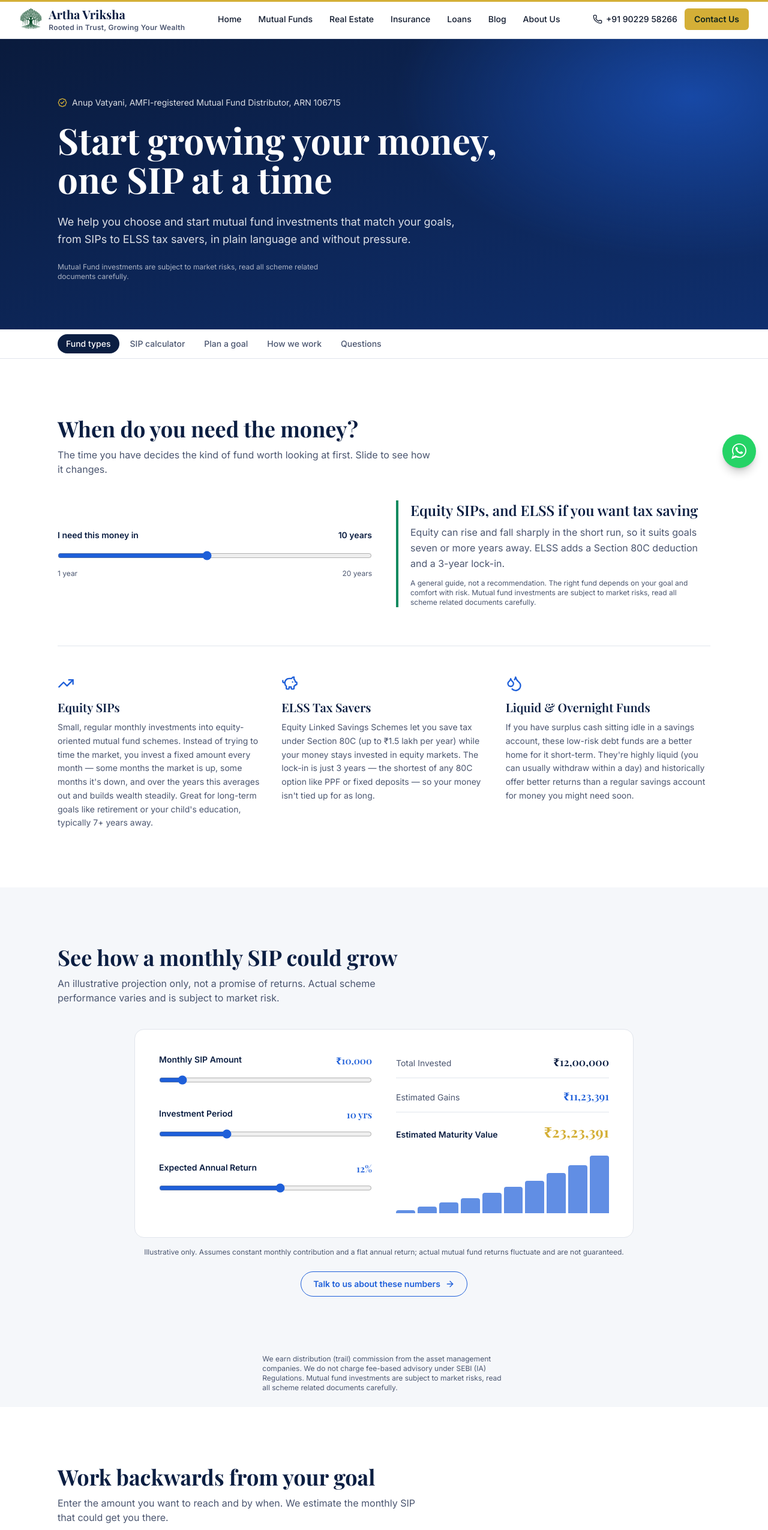
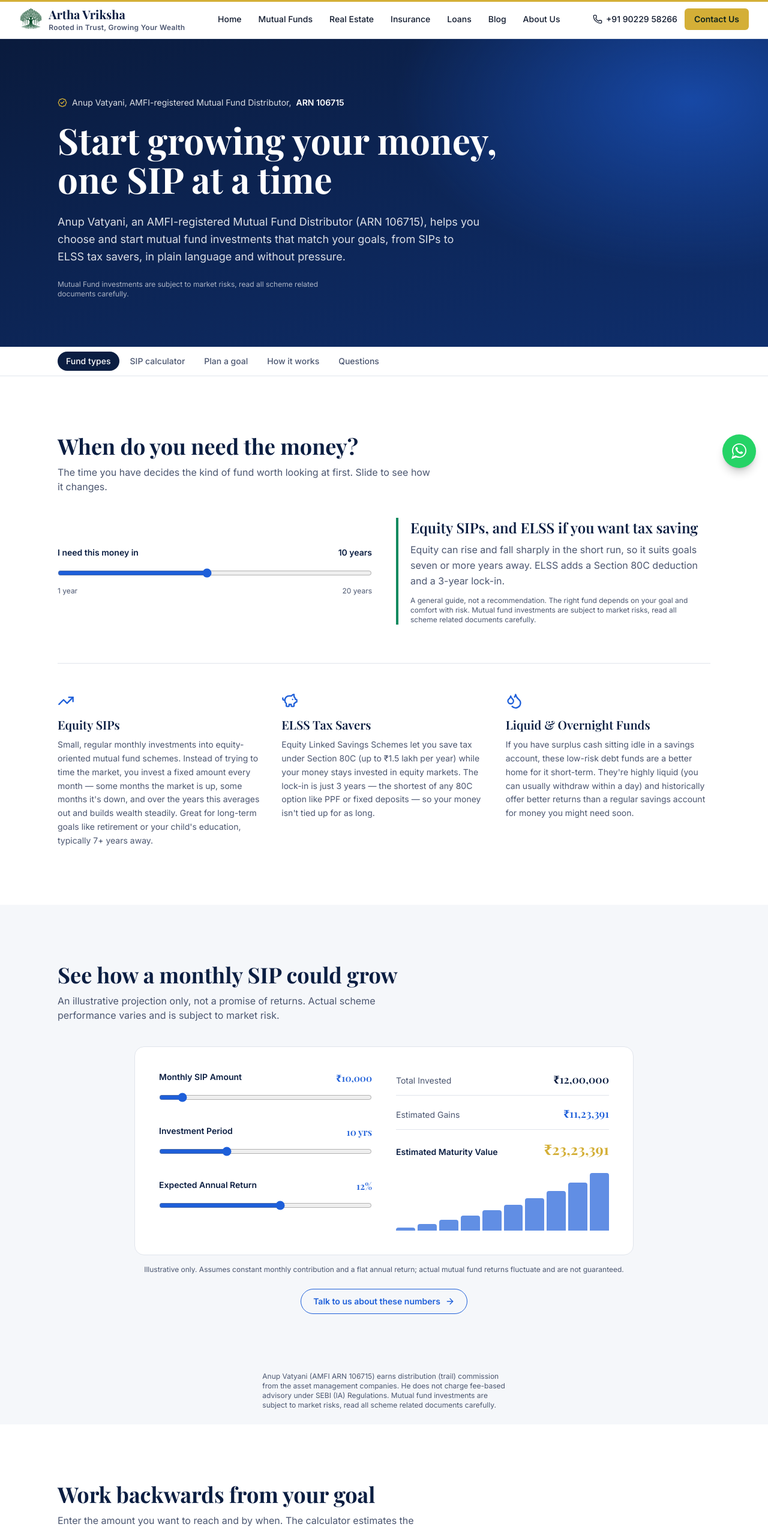
Before and after one commit to nexusadvisorsind-hash/arthavruksha, a Next.js app: page /mutual-funds in a window 1280 px wide. Shown: the top 2550 px of the page at 60% size. Built offline with nearby package versions, Linux system fonts and the light colour scheme.

Commit message:
Add files via upload

```diff
--- a/src/app/mutual-funds/page.tsx
+++ b/src/app/mutual-funds/page.tsx
@@ -40,9 +40,9 @@ const fundCategories = [
 ];
 
 const howItWorks = [
-  { icon: Target, title: "Tell us your goal", body: "A house down payment, your child's college fund, retirement — we start by understanding what you're actually saving for and when you'll need the money." },
-  { icon: Calendar, title: "We match you to funds", body: "Based on your goal, timeline and comfort with risk, we shortlist funds that fit — never a one-size-fits-all recommendation." },
-  { icon: Repeat, title: "You invest, we monitor", body: "Start a SIP or lump-sum investment. We check in periodically to make sure your funds are still on track for your goal." },
+  { icon: Target, title: "You share your goal", body: "A house down payment, your child's college fund, retirement. Anup Vatyani starts by understanding what you are saving for and when you will need the money." },
+  { icon: Calendar, title: "Funds are matched to your goal", body: "Based on your goal, timeline and comfort with risk, Anup shortlists funds that fit, never a one-size-fits-all choice." },
+  { icon: Repeat, title: "You invest, Anup checks in", body: "Start a SIP or lump-sum investment. Anup checks in periodically to see whether your funds are still on track for your goal." },
 ];
 
 export const metadata = pageMeta({
@@ -54,7 +54,7 @@ export const metadata = pageMeta({
 const faqs = [
   { q: "How much money do I need to start?", a: "Most SIPs can be started with as little as ₹500 per month. There's no need for a large lump sum to get going." },
   { q: "Can I stop or change my SIP anytime?", a: "Yes. SIPs have no lock-in (except ELSS, which has a 3-year lock-in). You can pause, stop, or increase your monthly amount whenever you like." },
-  { q: "Do you charge me a fee for this?", a: "No advisory fee is charged to you. We earn a distribution commission from the fund house, which is disclosed transparently — you never pay us directly." },
+  { q: "Do you charge me a fee for this?", a: "No fee is charged to you. Anup Vatyani earns a distribution commission from the fund house, which is disclosed transparently, so you never pay him directly." },
 ];
 
 const serviceJsonLd = {
@@ -64,7 +64,7 @@ const serviceJsonLd = {
   name: "Mutual Fund Distributor & SIP Investment Services",
   description:
     "AMFI-registered Mutual Fund Distributor (ARN 106715) helping clients start SIPs, ELSS tax-saver funds and liquid funds across Maharashtra & Gujarat.",
-  provider: { "@type": "FinancialService", name: "Artha Vriksha Services" },
+  provider: { "@type": "Person", name: "Anup Vatyani", jobTitle: "AMFI-registered Mutual Fund Distributor", identifier: "ARN 106715", worksFor: { "@type": "FinancialService", name: "Artha Vriksha Services" } },
   areaServed: [
     { "@type": "State", name: "Maharashtra" },
     { "@type": "State", name: "Gujarat" },
@@ -85,7 +85,7 @@ const navItems = [
   { id: "fund-types", label: "Fund types" },
   { id: "sip-calculator", label: "SIP calculator" },
   { id: "goal-calculator", label: "Plan a goal" },
-  { id: "how-it-works", label: "How we work" },
+  { id: "how-it-works", label: "How it works" },
   { id: "faq", label: "Questions" },
 ];
 
@@ -99,11 +99,11 @@ export default function MutualFunds() {
         <div className="max-w-6xl mx-auto px-4 sm:px-6 lg:px-8 pt-16 pb-14 md:pt-24 md:pb-20">
           <Reveal>
             <p className="inline-flex items-center gap-2 font-body text-sm text-primary-foreground/85 mb-5">
-              <BadgeCheck className="h-4 w-4 text-accent" /> Anup Vatyani, AMFI-registered Mutual Fund Distributor, ARN 106715
+              <BadgeCheck className="h-4 w-4 text-accent" /> Anup Vatyani, AMFI-registered Mutual Fund Distributor, <strong className="font-semibold text-white">ARN 106715</strong>
             </p>
             <h1 className="font-heading font-bold text-4xl md:text-6xl leading-[1.08] mb-6 max-w-3xl">Start growing your money, one SIP at a time</h1>
             <p className="font-body text-lg text-primary-foreground/85 leading-relaxed measure mb-6">
-              We help you choose and start mutual fund investments that match your goals, from SIPs to ELSS tax savers, in plain language and without pressure.
+              Anup Vatyani, an AMFI-registered Mutual Fund Distributor (ARN 106715), helps you choose and start mutual fund investments that match your goals, from SIPs to ELSS tax savers, in plain language and without pressure.
             </p>
             <p className="font-body text-xs text-primary-foreground/65 measure">Mutual Fund investments are subject to market risks, read all scheme related documents carefully.</p>
           </Reveal>
@@ -137,16 +137,16 @@ export default function MutualFunds() {
         <SipCalculator />
       </section>
 
-      <section aria-label="How we are paid" className="bg-surface">
+      <section aria-label="How the distributor is paid" className="bg-surface">
         <p className="max-w-6xl mx-auto px-4 sm:px-6 lg:px-8 pb-6 font-body text-xs text-foreground-muted measure">
-          We earn distribution (trail) commission from the asset management companies. We do not charge fee-based advisory under SEBI (IA) Regulations. Mutual fund investments are subject to market risks, read all scheme related documents carefully.
+          Anup Vatyani (AMFI ARN 106715) earns distribution (trail) commission from the asset management companies. He does not charge fee-based advisory under SEBI (IA) Regulations. Mutual fund investments are subject to market risks, read all scheme related documents carefully.
         </p>
       </section>
 
       <section id="goal-calculator" className="py-16 md:py-24 bg-background">
         <div className="max-w-6xl mx-auto px-4 sm:px-6 lg:px-8 mb-10">
           <h2 className="font-heading font-bold text-3xl md:text-4xl text-primary mb-3">Work backwards from your goal</h2>
-          <p className="font-body text-foreground-muted measure">Enter the amount you want to reach and by when. We estimate the monthly SIP that could get you there.</p>
+          <p className="font-body text-foreground-muted measure">Enter the amount you want to reach and by when. The calculator estimates the monthly SIP that could get you there.</p>
         </div>
         <SipGoalCalculator />
       </section>
@@ -154,7 +154,7 @@ export default function MutualFunds() {
       <section id="how-it-works" className="py-16 md:py-24 bg-surface">
         <div className="max-w-6xl mx-auto px-4 sm:px-6 lg:px-8 grid lg:grid-cols-[0.8fr_1.2fr] gap-12">
           <div>
-            <h2 className="font-heading font-bold text-3xl md:text-4xl text-primary mb-3">How we work with you</h2>
+            <h2 className="font-heading font-bold text-3xl md:text-4xl text-primary mb-3">How it works with Anup</h2>
             <p className="font-body text-foreground-muted measure">Three steps, no pressure. You decide at every stage.</p>
           </div>
           <ScrollTimeline items={howItWorks.map(({ title, body }) => ({ title, body }))} accent="#1E5FD9" />
@@ -175,7 +175,7 @@ export default function MutualFunds() {
               </details>
             ))}
           </div>
-          <p className="font-body text-sm text-foreground-muted mt-8 measure flex gap-2"><ShieldCheck className="h-5 w-5 text-green shrink-0" /> We are licensed distributors, not fee-charging investment advisers. We do not provide portfolio management or fee-based advisory services under SEBI (IA) Regulations.</p>
+          <p className="font-body text-sm text-foreground-muted mt-8 measure flex gap-2"><ShieldCheck className="h-5 w-5 text-green shrink-0" /> Anup Vatyani is an AMFI-registered Mutual Fund Distributor (ARN 106715), not a fee-charging investment adviser. He does not provide portfolio management or fee-based advisory services under SEBI (IA) Regulations.</p>
         </div>
       </section>
 
@@ -194,9 +194,9 @@ export default function MutualFunds() {
         <div className="max-w-6xl mx-auto px-4 sm:px-6 lg:px-8 grid md:grid-cols-[1.2fr_1fr] gap-8 items-center">
           <div>
             <h2 className="font-heading font-bold text-3xl md:text-4xl mb-3">Ready to start your first SIP?</h2>
-            <p className="font-body text-primary-foreground/85 measure">Talk to our team for a free, no-obligation conversation about your goals.</p>
+            <p className="font-body text-primary-foreground/85 measure">Talk to Anup Vatyani for a free, no-obligation conversation about your goals.</p>
           </div>
-          <div><Button asChild variant="gold" size="lg"><Link href="/contact">Contact our team <ArrowRight className="ml-2 h-5 w-5" /></Link></Button></div>
+          <div><Button asChild variant="gold" size="lg"><Link href="/contact">Contact Anup <ArrowRight className="ml-2 h-5 w-5" /></Link></Button></div>
         </div>
       </section>
     </>
```
